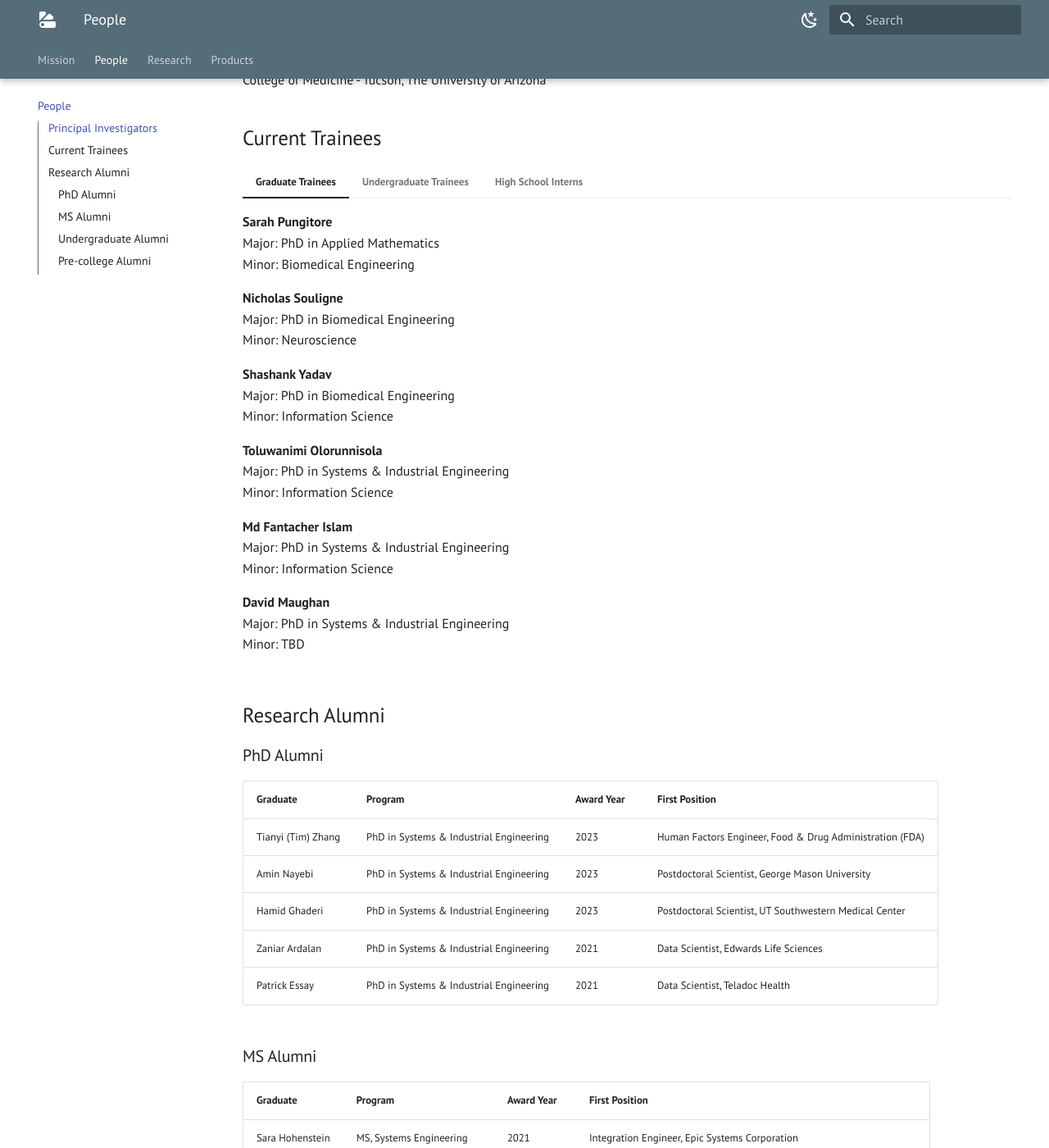
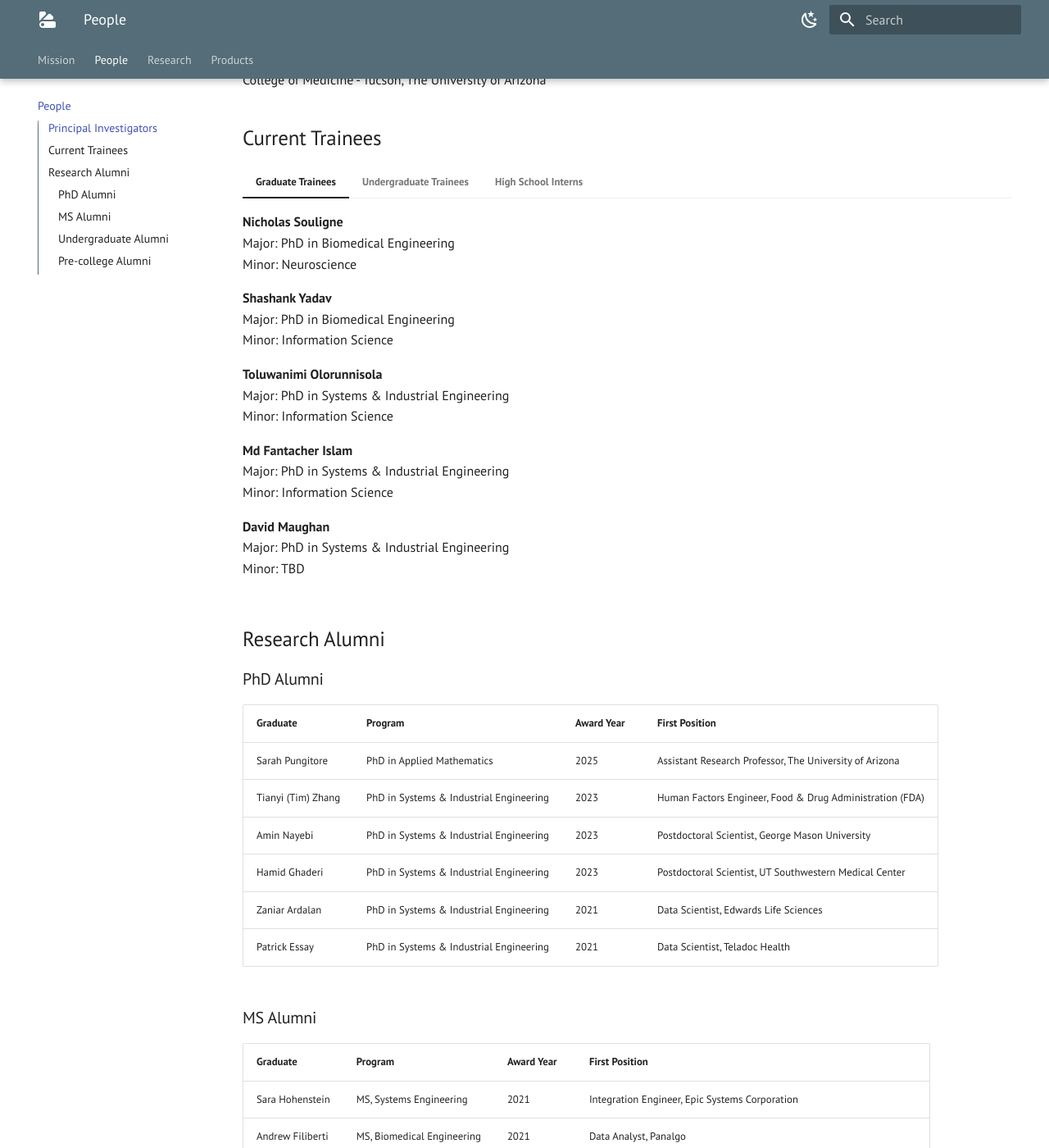
Before and after one commit to healthseil/healthseil.github.io, an MkDocs documentation site: the page built from docs/people.md, in a window 1280 px wide and 1400 px high, scrolled down 558 px. Shown: the whole window at 82% size. Built offline with MkDocs 1.6.1 and Material for MkDocs 9.7.7, drawn with Linux system fonts in a browser that asks for light colours.

Commit message:
Updating SEIL teams

```diff
--- a/docs/people.md
+++ b/docs/people.md
@@ -20,10 +20,6 @@ College of Medicine - Tucson, The University of Arizona
 ## Current Trainees
 
 === "Graduate Trainees"
-
-    **Sarah Pungitore**
-    Major: PhD in Applied Mathematics
-    Minor: Biomedical Engineering
 
     **Nicholas Souligne**
     Major: PhD in Biomedical Engineering
@@ -66,6 +62,7 @@ College of Medicine - Tucson, The University of Arizona
 
 | Graduate             | Program                              |Award Year| First Position |
 | ------------------- | --------------------------------------|-----|----------------|
+| Sarah Pungitore    | PhD in Applied Mathematics | 2025 | Assistant Research Professor, The University of Arizona|
 | Tianyi (Tim) Zhang | PhD in Systems & Industrial Engineering| 2023 | Human Factors Engineer, Food & Drug Administration (FDA) |
 | Amin Nayebi        | PhD in Systems & Industrial Engineering| 2023 | Postdoctoral Scientist, George Mason University |
 | Hamid Ghaderi      | PhD in Systems & Industrial Engineering| 2023 | Postdoctoral Scientist, UT Southwestern Medical Center |
```
